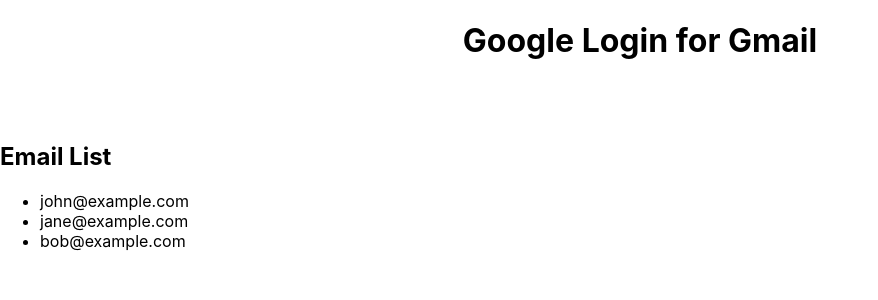
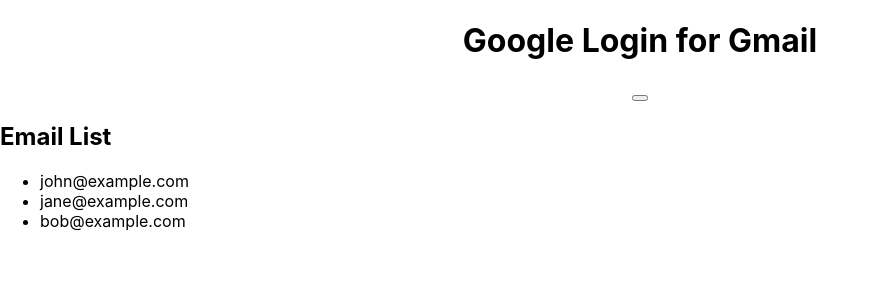
Before and after one commit to keeganasmith/tamuhack2024, a React (Create React App) app in the folder frontend/: page / in a window 1280 px wide. Shown: the top 300 px of the page, without its empty margins (0-878 px from the left). Built offline with nearby package versions, Linux system fonts and the light colour scheme; the HTML template or start-up script is replaced by a standard one.

Commit message:
refactoring gmail oauth login

```diff
--- a/frontend/package.json
+++ b/frontend/package.json
@@ -7,6 +7,7 @@
     "@testing-library/jest-dom": "^5.17.0",
     "@testing-library/react": "^13.4.0",
     "@testing-library/user-event": "^13.5.0",
+    "axios": "^1.6.7",
     "react": "^18.2.0",
     "react-dom": "^18.2.0",
     "react-scripts": "5.0.1",
--- a/frontend/src/App.js
+++ b/frontend/src/App.js
@@ -1,16 +1,20 @@
+import React, { useState } from 'react';
+import { GoogleOAuthProvider } from '@react-oauth/google';
+import './App.css';
+
+
 import EmailScreen from "./screens/EmailScreen"
-import './App.css';
 import GmailLogin from './components/gmail-login';
 
-import { GoogleOAuthProvider } from '@react-oauth/google';
+function App() {
 
-function App() {
-  console.log("client: " + process.env.REACT_APP_CLIENT_ID);
+  const [user, setUser] = useState(false);
+
   return (
     <div>
       <div className="App">
         <GoogleOAuthProvider clientId={process.env.REACT_APP_CLIENT_ID}>
-          <GmailLogin />
+          <GmailLogin setUserLoggedIn={setUser} />
         </GoogleOAuthProvider>
       </div>
       <div>
--- a/frontend/src/components/gmail-login.js
+++ b/frontend/src/components/gmail-login.js
@@ -1,19 +1,24 @@
-import React, {Component} from 'react';
-import { GoogleLogin } from '@react-oauth/google';
+import React, { useState, Component } from 'react';
+import { useGoogleLogin } from '@react-oauth/google';
+import axios from 'axios';
 
-function GmailLogin () {
+function GmailLogin( setUser ) {
+
+    const handleLogin = useGoogleLogin({
+        onSuccess: (code) => {
+            console.log("Login: ", code); // to debug
+            a
+        },
+        onError: () => {
+            console.error();
+        },
+        flow: 'auth-code'
+    });
 
     return (
         <div>
             <h1>Google Login for Gmail</h1>
-            <GoogleLogin
-            onSuccess={credentialResponse => {
-              console.log(credentialResponse);
-            }}
-            onError={() => {
-              console.log('Login Failed');
-            }}
-          />
+            <button onClick={() => handleLogin()}></button>
         </div>
     );
 }
```
Also changed, not shown: 1 other file (tests, documents, lock files or other folders).
